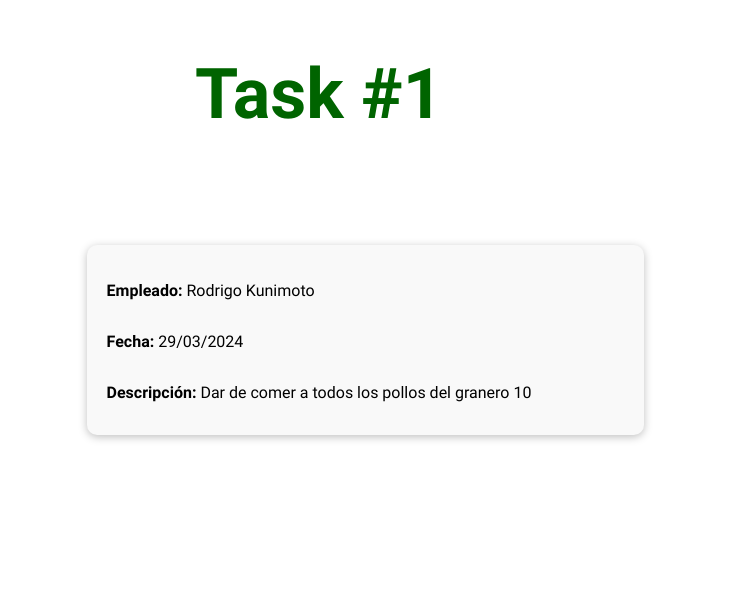
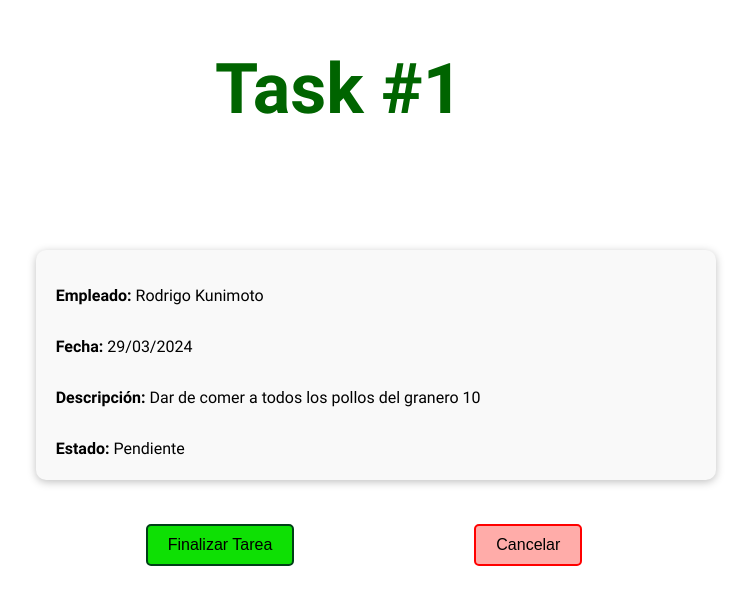
Before and after one commit to Aplicaciones-Web-WX55-Group-S-del-Softw/frontend-application, a Vue app: page /tasks-details/1 in a window 1280 px wide. Shown: the part 109-714 px from the top of the page, without its empty margins (321-1072 px from the left). Built offline with nearby package versions, Linux system fonts and the light colour scheme.

Commit message:
feat(dashboard-analytics): added task completion message.

```diff
--- a/src/shared/components/task-card/task-details-card.vue
+++ b/src/shared/components/task-card/task-details-card.vue
@@ -1,11 +1,12 @@
 <script>
-import { useRoute } from 'vue-router';
+import { useRoute, useRouter } from 'vue-router';
 import db from '../../../../server/db.json';
 
 export default {
   data() {
     return {
       tasks: db.tasks,
+      showMessage: false,
     };
   },
 
@@ -15,9 +16,25 @@ export default {
       const taskId = "#" + route.params.id;
       return this.tasks.find(task => task.id === taskId);
     }
+  },
+
+  methods: {
+    finishTask() {
+      if (this.task) {
+        this.task.finished = "Finalizado";
+        this.showMessage = true;
+        setTimeout(() => {
+          this.showMessage = false;
+        }, 200000);
+      }
+    },
+    cancel() {
+      this.$router.go(-1);
+    }
   }
 };
 </script>
+
 <template>
   <div class="container">
     <div v-if="task">
@@ -26,10 +43,19 @@ export default {
         <p><span class="bold-text">Empleado:</span> {{ task.employee }}</p>
         <p><span class="bold-text">Fecha:</span> {{ task.date }}</p>
         <p><span class="bold-text">Descripción:</span> {{ task.description }}</p>
+        <p><span class="bold-text">Estado:</span> {{ task.finished }}</p>
+        <div class="button">
+        <button v-if="task.finished === 'Pendiente'" @click="finishTask" class="finish-button">Finalizar Tarea</button>
+          <button @click="cancel" class="cancel-button">Cancelar</button>
+        </div>
       </div>
     </div>
     <div v-else class="error-card">
       <p>⚠️ No se encontró la tarea</p>
+        <button @click="cancel" class="return-button">Regresar</button>
+    </div>
+    <div v-if="showMessage" class="message">
+      <p>La tarea ha sido marcada como finalizada.</p>
     </div>
   </div>
 </template>
@@ -40,7 +66,7 @@ export default {
   display: flex;
   justify-content: center;
   align-items: center;
-  height: 100px;
+  height: 150px;
   top: 300px;
 }
 
@@ -48,9 +74,21 @@ h1{
   font-size: 70px;
   position: relative;
   text-align: center;
-  top: -10px;
+  top: -20px;
+  left: 20px;
   margin:0;
   color:darkgreen;
+}
+.message {
+  position: absolute;
+  top: -50px;
+  left: 620px;
+  background-color: #9fd0a4;
+  border: 2px solid #204f00;
+  padding: 20px;
+  border-radius: 5px;
+  box-shadow: 0 2px 8px rgba(0, 0, 0, 0.2);
+  z-index: 1000;
 }
 
 .bold-text {
@@ -63,12 +101,49 @@ h1{
   box-shadow: 0 2px 8px rgba(0, 0, 0, 0.25);
   padding: 20px;
   width: 120%;
-  height: 190px;
+  height: 230px;
   margin-top: 100px;
   display: flex;
   flex-direction: column;
   justify-content: left;
 }
+
+.finish-button {
+  background-color: #0ee004;
+  border: 2px solid #003f17;
+  padding: 10px 20px;
+  border-radius: 5px;
+  cursor: pointer;
+  font-size: 16px;
+  margin-top: 50px;
+  margin-left: 90px;
+}
+
+.cancel-button {
+  background-color: #ffaca9;
+  border: 2px solid #ff0000;
+  padding: 10px 20px;
+  border-radius: 5px;
+  cursor: pointer;
+  font-size: 16px;
+  margin-top: 50px;
+  margin-left: 180px;
+}
+
+.return-button {
+  background-color: #ffaca9;
+  border: 1px solid #ff0000;
+  padding: 10px 20px;
+  border-radius: 5px;
+  cursor: pointer;
+  font-size: 16px;
+  margin-top: 50px;
+
+}
+.return-button:hover {
+  background-color: #f82b2b;
+}
+
 .error-card {
   background-color: #ffe6e6;
   border: 1px solid #ff0000;
```
